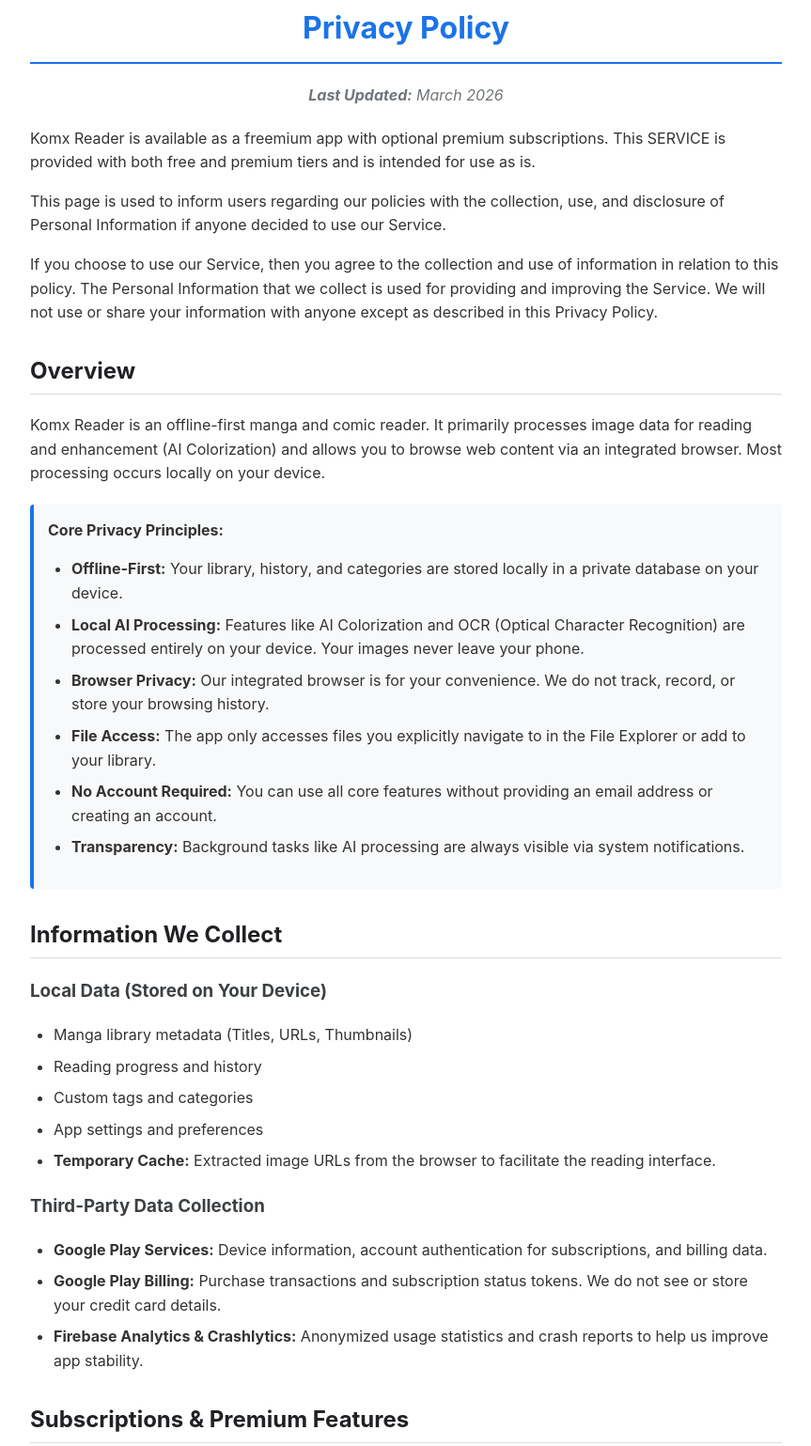
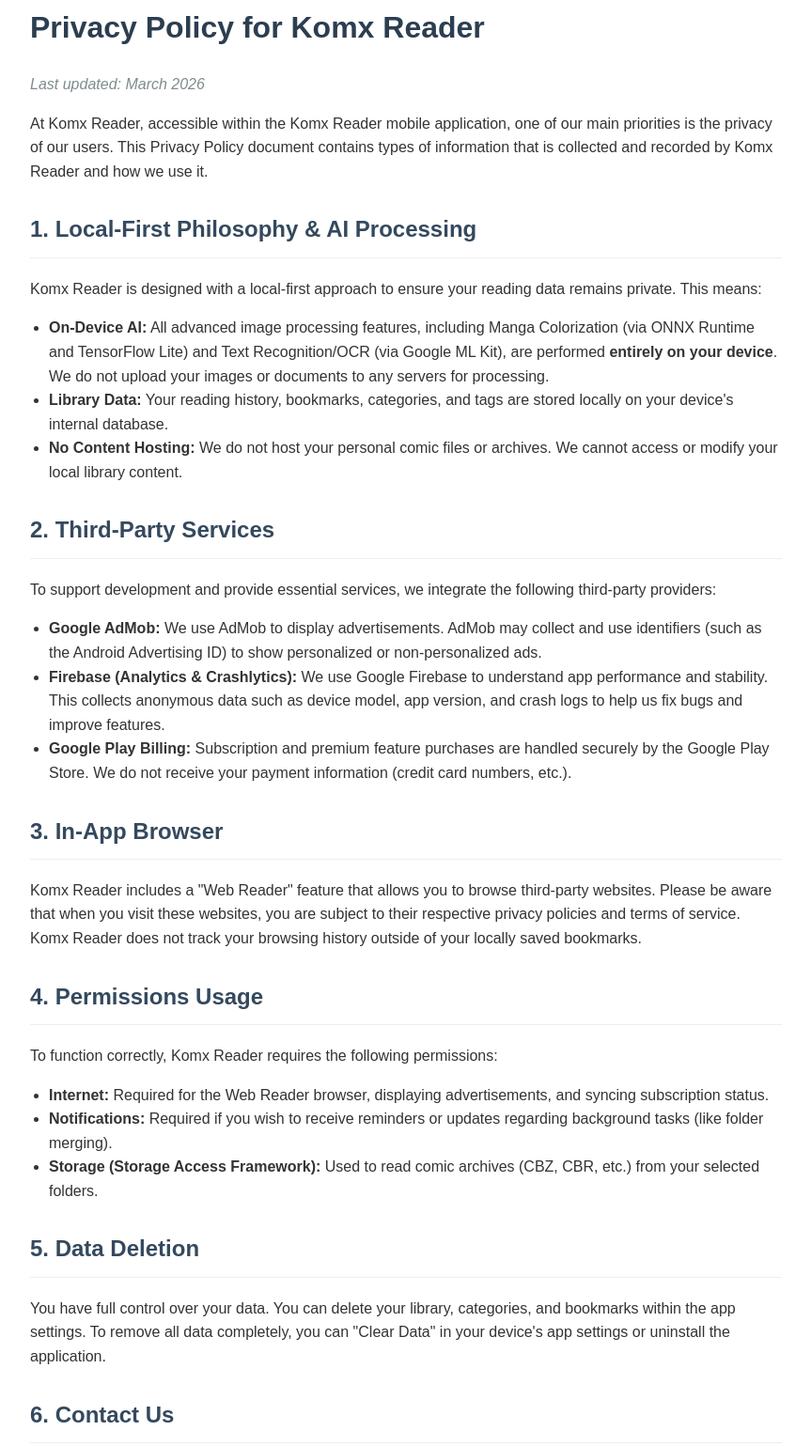
Before and after one commit to cosmomime/komx-privacy-policy, a plain HTML site: page index.html in a window 1280 px wide. Shown: the part 37-1576 px from the top of the page at 94% size, without its empty margins (208-1071 px from the left). Drawn offline with Linux system fonts and the light colour scheme.

Commit message:
Update index.html

```diff
--- a/index.html
+++ b/index.html
@@ -3,154 +3,53 @@
 <head>
     <meta charset="UTF-8">
     <meta name="viewport" content="width=device-width, initial-scale=1.0">
-    <title>Komx Reader - Privacy Policy</title>
+    <title>Privacy Policy - Komx Reader</title>
     <style>
-        body {
-            font-family: -apple-system, BlinkMacSystemFont, "Segoe UI", Roboto, Helvetica, Arial, sans-serif;
-            line-height: 1.6;
-            color: #333;
-            max-width: 800px;
-            margin: 0 auto;
-            padding: 20px;
-        }
-        h1 {
-            color: #1a73e8;
-            text-align: center;
-            padding-bottom: 10px;
-            border-bottom: 2px solid #1a73e8;
-        }
-        h2 {
-            color: #202124;
-            margin-top: 30px;
-            padding-bottom: 5px;
-            border-bottom: 1px solid #ddd;
-        }
-        h3 {
-            color: #3c4043;
-            margin-top: 20px;
-        }
-        ul {
-            padding-left: 25px;
-        }
-        li {
-            margin-bottom: 8px;
-        }
-        a {
-            color: #1a73e8;
-            text-decoration: none;
-        }
-        a:hover {
-            text-decoration: underline;
-        }
-        .footer {
-            margin-top: 50px;
-            text-align: center;
-            font-size: 0.9em;
-            color: #70757a;
-            border-top: 1px solid #ddd;
-            padding-top: 20px;
-        }
-        .highlight {
-            background-color: #f8f9fa;
-            padding: 15px;
-            border-left: 4px solid #1a73e8;
-            border-radius: 4px;
-            margin: 20px 0;
-        }
-        .date {
-            text-align: center;
-            font-style: italic;
-            color: #70757a;
-            margin-bottom: 20px;
-        }
+        body { font-family: sans-serif; line-height: 1.6; color: #333; max-width: 800px; margin: 0 auto; padding: 20px; }
+        h1 { color: #2c3e50; }
+        h2 { color: #34495e; border-bottom: 1px solid #eee; padding-bottom: 10px; margin-top: 30px; }
+        .date { color: #7f8c8d; font-style: italic; }
+        ul { padding-left: 20px; }
+        code { background: #f4f4f4; padding: 2px 5px; border-radius: 3px; }
     </style>
 </head>
 <body>
-<h1>Privacy Policy</h1>
+    <h1>Privacy Policy for Komx Reader</h1>
+    <p class="date">Last updated: March 2026</p>
 
-<div class="date"><strong>Last Updated:</strong> March 2026</div>
+    <p>At Komx Reader, accessible within the Komx Reader mobile application, one of our main priorities is the privacy of our users. This Privacy Policy document contains types of information that is collected and recorded by Komx Reader and how we use it.</p>
 
-<p>Komx Reader is available as a freemium app with optional premium subscriptions. This SERVICE is provided with both free and premium tiers and is intended for use as is.</p>
-<p>This page is used to inform users regarding our policies with the collection, use, and disclosure of Personal Information if anyone decided to use our Service.</p>
-<p>If you choose to use our Service, then you agree to the collection and use of information in relation to this policy. The Personal Information that we collect is used for providing and improving the Service. We will not use or share your information with anyone except as described in this Privacy Policy.</p>
+    <h2>1. Local-First Philosophy & AI Processing</h2>
+    <p>Komx Reader is designed with a local-first approach to ensure your reading data remains private. This means:</p>
+    <ul>
+        <li><strong>On-Device AI:</strong> All advanced image processing features, including Manga Colorization (via ONNX Runtime and TensorFlow Lite) and Text Recognition/OCR (via Google ML Kit), are performed <strong>entirely on your device</strong>. We do not upload your images or documents to any servers for processing.</li>
+        <li><strong>Library Data:</strong> Your reading history, bookmarks, categories, and tags are stored locally on your device's internal database.</li>
+        <li><strong>No Content Hosting:</strong> We do not host your personal comic files or archives. We cannot access or modify your local library content.</li>
+    </ul>
 
-<h2>Overview</h2>
-<p>Komx Reader is an offline-first manga and comic reader. It primarily processes image data for reading and enhancement (AI Colorization) and allows you to browse web content via an integrated browser. Most processing occurs locally on your device.</p>
+    <h2>2. Third-Party Services</h2>
+    <p>To support development and provide essential services, we integrate the following third-party providers:</p>
+    <ul>
+        <li><strong>Google AdMob:</strong> We use AdMob to display advertisements. AdMob may collect and use identifiers (such as the Android Advertising ID) to show personalized or non-personalized ads.</li>
+        <li><strong>Firebase (Analytics & Crashlytics):</strong> We use Google Firebase to understand app performance and stability. This collects anonymous data such as device model, app version, and crash logs to help us fix bugs and improve features.</li>
+        <li><strong>Google Play Billing:</strong> Subscription and premium feature purchases are handled securely by the Google Play Store. We do not receive your payment information (credit card numbers, etc.).</li>
+    </ul>
 
-<div class="highlight">
-    <strong>Core Privacy Principles:</strong>
+    <h2>3. In-App Browser</h2>
+    <p>Komx Reader includes a "Web Reader" feature that allows you to browse third-party websites. Please be aware that when you visit these websites, you are subject to their respective privacy policies and terms of service. Komx Reader does not track your browsing history outside of your locally saved bookmarks.</p>
+
+    <h2>4. Permissions Usage</h2>
+    <p>To function correctly, Komx Reader requires the following permissions:</p>
     <ul>
-        <li><strong>Offline-First:</strong> Your library, history, and categories are stored locally in a private database on your device.</li>
-        <li><strong>Local AI Processing:</strong> Features like AI Colorization and OCR (Optical Character Recognition) are processed entirely on your device. Your images never leave your phone.</li>
-        <li><strong>Browser Privacy:</strong> Our integrated browser is for your convenience. We do not track, record, or store your browsing history.</li>
-        <li><strong>File Access:</strong> The app only accesses files you explicitly navigate to in the File Explorer or add to your library.</li>
-        <li><strong>No Account Required:</strong> You can use all core features without providing an email address or creating an account.</li>
-        <li><strong>Transparency:</strong> Background tasks like AI processing are always visible via system notifications.</li>
+        <li><strong>Internet:</strong> Required for the Web Reader browser, displaying advertisements, and syncing subscription status.</li>
+        <li><strong>Notifications:</strong> Required if you wish to receive reminders or updates regarding background tasks (like folder merging).</li>
+        <li><strong>Storage (Storage Access Framework):</strong> Used to read comic archives (CBZ, CBR, etc.) from your selected folders.</li>
     </ul>
-</div>
 
-<h2>Information We Collect</h2>
+    <h2>5. Data Deletion</h2>
+    <p>You have full control over your data. You can delete your library, categories, and bookmarks within the app settings. To remove all data completely, you can "Clear Data" in your device's app settings or uninstall the application.</p>
 
-<h3>Local Data (Stored on Your Device)</h3>
-<ul>
-    <li>Manga library metadata (Titles, URLs, Thumbnails)</li>
-    <li>Reading progress and history</li>
-    <li>Custom tags and categories</li>
-    <li>App settings and preferences</li>
-    <li><strong>Temporary Cache:</strong> Extracted image URLs from the browser to facilitate the reading interface.</li>
-</ul>
-
-<h3>Third-Party Data Collection</h3>
-<ul>
-    <li><strong>Google Play Services:</strong> Device information, account authentication for subscriptions, and billing data.</li>
-    <li><strong>Google Play Billing:</strong> Purchase transactions and subscription status tokens. We do not see or store your credit card details.</li>
-    <li><strong>Firebase Analytics & Crashlytics:</strong> Anonymized usage statistics and crash reports to help us improve app stability.</li>
-</ul>
-
-<h2>Subscriptions & Premium Features</h2>
-<p>We offer <strong>Komx Reader PRO</strong> subscriptions processed through Google Play Billing:</p>
-
-<p><strong>Purchase Information:</strong></p>
-<ul>
-    <li>Transaction details (date, product ID) are managed by Google.</li>
-    <li>We receive a non-identifiable token to verify your PRO status.</li>
-    <li><strong>Premium Privacy:</strong> Premium users are not subject to any advertising data collection (if advertisements are integrated in the future).</li>
-</ul>
-
-<h2>Permissions & Data Usage</h2>
-<ul>
-    <li><strong>Storage Access (All Files):</strong> Required to find and display your local comic archives (CBZ, CBR, etc.).</li>
-    <li><strong>Internet:</strong> Required for the integrated Web Browser and to verify subscription status with Google.</li>
-    <li><strong>Notifications:</strong> Used to show progress for long-running AI tasks.</li>
-    <li><strong>Foreground Services:</strong> Used to ensure AI Colorization tasks are not interrupted if you switch apps.</li>
-</ul>
-
-<h2>Browser Translate & Image Extraction</h2>
-<p>When using the "Browse" feature:</p>
-<ul>
-    <li>The app captures visual elements of the web view solely to provide a reader interface. This is processed locally.</li>
-    <li>We do not monitor or store passwords or personal data entered into the web browser.</li>
-    <li>Cookies and site data are managed by the system WebView and can be cleared via your device settings.</li>
-</ul>
-
-<h2>Security</h2>
-<p>We prioritize your data security. By processing your manga and AI tasks locally, your most sensitive data (your images) never leaves your control. Payment processing uses Google's secure infrastructure. While we implement best practices, please remember that no method of electronic storage is 100% secure.</p>
-
-<h2>User Responsibility</h2>
-<p>Users are solely responsible for the content they read and the rights to any material they colorize or translate using this tool. Komx Reader is a tool for personal use only; please comply with all applicable copyright laws.</p>
-
-<h2>Children's Privacy</h2>
-<p>Komx Reader does not knowingly collect any Personal Identifiable Information from children under the age of 13. If you believe your child has provided such information, please contact us and we will remove it immediately.</p>
-
-<h2>Changes to This Policy</h2>
-<p>We may update our Privacy Policy from time to time. You are advised to review this page periodically. Changes are effective immediately after they are posted on this page.</p>
-
-<h2>Contact Us</h2>
-<p>If you have any questions or suggestions about our Privacy Policy, do not hesitate to contact us at:<br>
-    <strong>cosmomime@gmail.com</strong></p>
-
-<div class="footer">
-    <p>&copy; 2024 Komx Reader Project. All rights reserved.</p>
-</div>
+    <h2>6. Contact Us</h2>
+    <p>If you have any questions or suggestions about our Privacy Policy, do not hesitate to contact us at <strong>cosmomime@gmail.com</strong>.</p>
 </body>
 </html>
```
